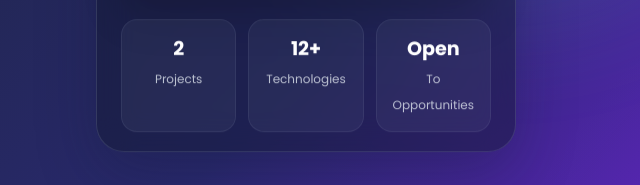
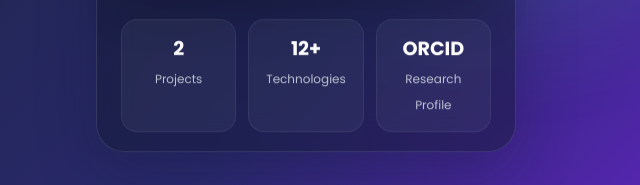
Before and after one commit to ih6297191-sudo/portfolio, a plain HTML site: page index.html in a window 1280 px wide. Shown: the part 549-734 px from the top of the page, 640-1280 px from the left. Drawn offline with Linux system fonts and the light colour scheme.

Commit message:
Add ORCID research profile link
Co-authored-by: Copilot <223556219+Copilot@users.noreply.github.com>

```diff
--- a/index.html
+++ b/index.html
@@ -96,10 +96,10 @@
                                 <strong>12+</strong>
                                 <span>Technologies</span>
                             </a>
-                            <div class="summary-item">
-                                <strong>Open</strong>
-                                <span>To Opportunities</span>
-                            </div>
+                            <a class="summary-item summary-item-link" href="https://orcid.org/0009-0008-0176-7138" target="_blank" rel="noopener noreferrer" aria-label="Visit my ORCID research profile">
+                                <strong>ORCID</strong>
+                                <span>Research Profile</span>
+                            </a>
                         </div>
                     </div>
                 </div>
```
